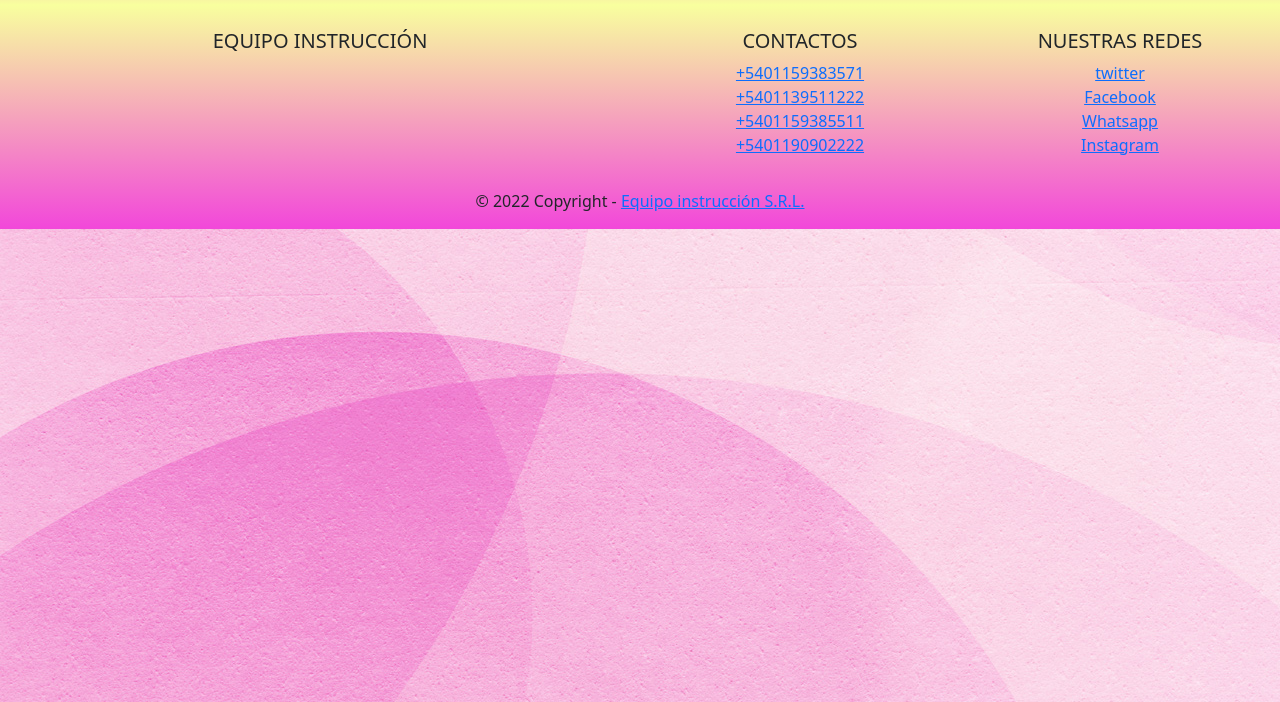
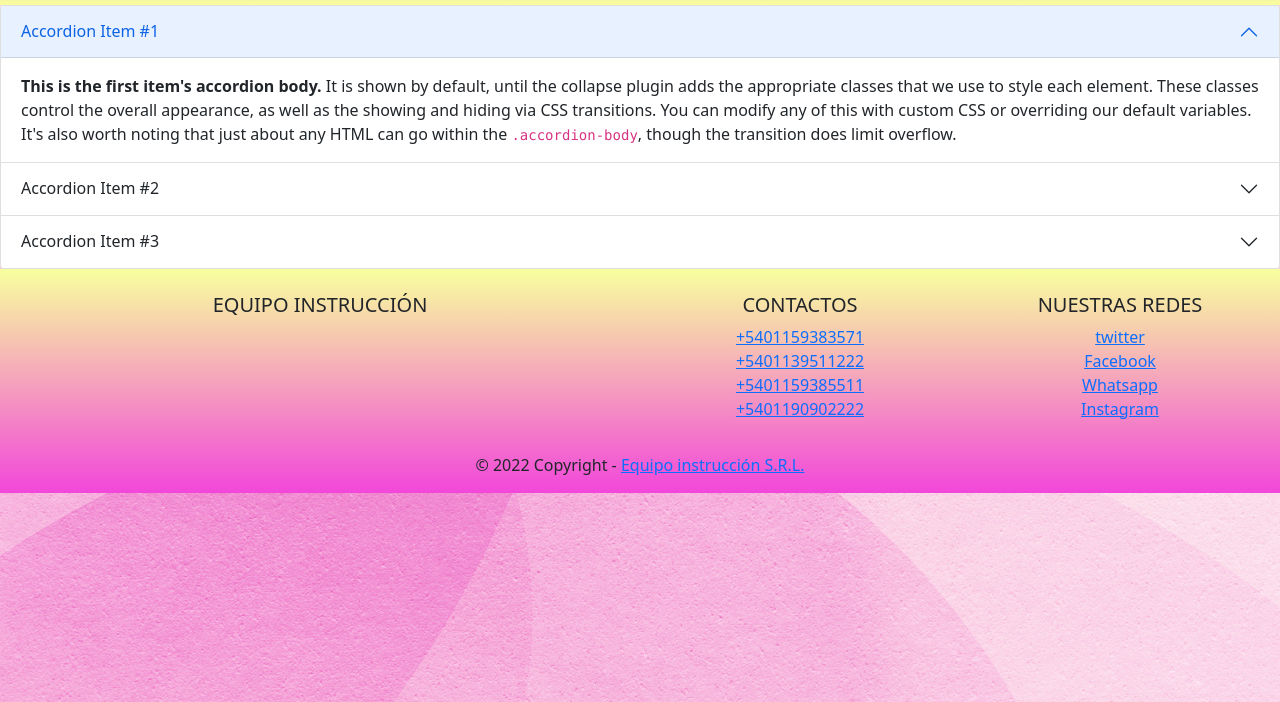
Before and after one commit to marcosreca/proyecto-final, a plain HTML site: page paginas/alimentacion.html in a window 1280 px wide. Shown: the part 98-800 px from the top of the page. Drawn offline with nearby package versions, Linux system fonts and the light colour scheme; files whose address does not match are found by name.

Commit message:
se agrego archivos boostrap que faltaban

```diff
--- a/paginas/alimentacion.html
+++ b/paginas/alimentacion.html
@@ -1,6 +1,8 @@
 <!doctype html>
 <html lang="en">
   <head>
+    <link href="https://cdn.jsdelivr.net/npm/bootstrap@5.1.3/dist/css/bootstrap.min.css" rel="stylesheet" integrity="sha384-1BmE4kWBq78iYhFldvKuhfTAU6auU8tT94WrHftjDbrCEXSU1oBoqyl2QvZ6jIW3" crossorigin="anonymous">
+<script src="https://cdn.jsdelivr.net/npm/bootstrap@5.1.3/dist/js/bootstrap.min.js" integrity="sha384-QJHtvGhmr9XOIpI6YVutG+2QOK9T+ZnN4kzFN1RtK3zEFEIsxhlmWl5/YESvpZ13" crossorigin="anonymous"></script>
     <!-- Required meta tags -->
     <meta charset="utf-8">
     <meta name="viewport" content="width=device-width, initial-scale=1">
@@ -28,6 +30,44 @@
     </div>
   </div>
 </nav>
+<div class="accordion" id="accordionExample">
+  <div class="accordion-item">
+    <h2 class="accordion-header" id="headingOne">
+      <button class="accordion-button" type="button" data-bs-toggle="collapse" data-bs-target="#collapseOne" aria-expanded="true" aria-controls="collapseOne">
+        Accordion Item #1
+      </button>
+    </h2>
+    <div id="collapseOne" class="accordion-collapse collapse show" aria-labelledby="headingOne" data-bs-parent="#accordionExample">
+      <div class="accordion-body">
+        <strong>This is the first item's accordion body.</strong> It is shown by default, until the collapse plugin adds the appropriate classes that we use to style each element. These classes control the overall appearance, as well as the showing and hiding via CSS transitions. You can modify any of this with custom CSS or overriding our default variables. It's also worth noting that just about any HTML can go within the <code>.accordion-body</code>, though the transition does limit overflow.
+      </div>
+    </div>
+  </div>
+  <div class="accordion-item">
+    <h2 class="accordion-header" id="headingTwo">
+      <button class="accordion-button collapsed" type="button" data-bs-toggle="collapse" data-bs-target="#collapseTwo" aria-expanded="false" aria-controls="collapseTwo">
+        Accordion Item #2
+      </button>
+    </h2>
+    <div id="collapseTwo" class="accordion-collapse collapse" aria-labelledby="headingTwo" data-bs-parent="#accordionExample">
+      <div class="accordion-body">
+        <strong>This is the second item's accordion body.</strong> It is hidden by default, until the collapse plugin adds the appropriate classes that we use to style each element. These classes control the overall appearance, as well as the showing and hiding via CSS transitions. You can modify any of this with custom CSS or overriding our default variables. It's also worth noting that just about any HTML can go within the <code>.accordion-body</code>, though the transition does limit overflow.
+      </div>
+    </div>
+  </div>
+  <div class="accordion-item">
+    <h2 class="accordion-header" id="headingThree">
+      <button class="accordion-button collapsed" type="button" data-bs-toggle="collapse" data-bs-target="#collapseThree" aria-expanded="false" aria-controls="collapseThree">
+        Accordion Item #3
+      </button>
+    </h2>
+    <div id="collapseThree" class="accordion-collapse collapse" aria-labelledby="headingThree" data-bs-parent="#accordionExample">
+      <div class="accordion-body">
+        <strong>This is the third item's accordion body.</strong> It is hidden by default, until the collapse plugin adds the appropriate classes that we use to style each element. These classes control the overall appearance, as well as the showing and hiding via CSS transitions. You can modify any of this with custom CSS or overriding our default variables. It's also worth noting that just about any HTML can go within the <code>.accordion-body</code>, though the transition does limit overflow.
+      </div>
+    </div>
+  </div>
+</div>
 <!-- Footer -->
 <footer class="page-footer font-small blue pt-4">
 
--- a/style.css
+++ b/style.css
@@ -26,10 +26,7 @@ div.noticia {
   div.reset {
     clear: both;
   }
- .tarjeta__video1{
-    /*  width:20rem;
-      height: 20rem;*/
-  }
+
   aside.aside-3 {
     display: flex;
     align-items: center;
```
Also changed, not shown: index.html (+2 -0 lines), paginas/contacto.html (+2 -0 lines), paginas/posturas.html (+2 -0 lines), paginas/rutinas.html (+2 -0 lines).
